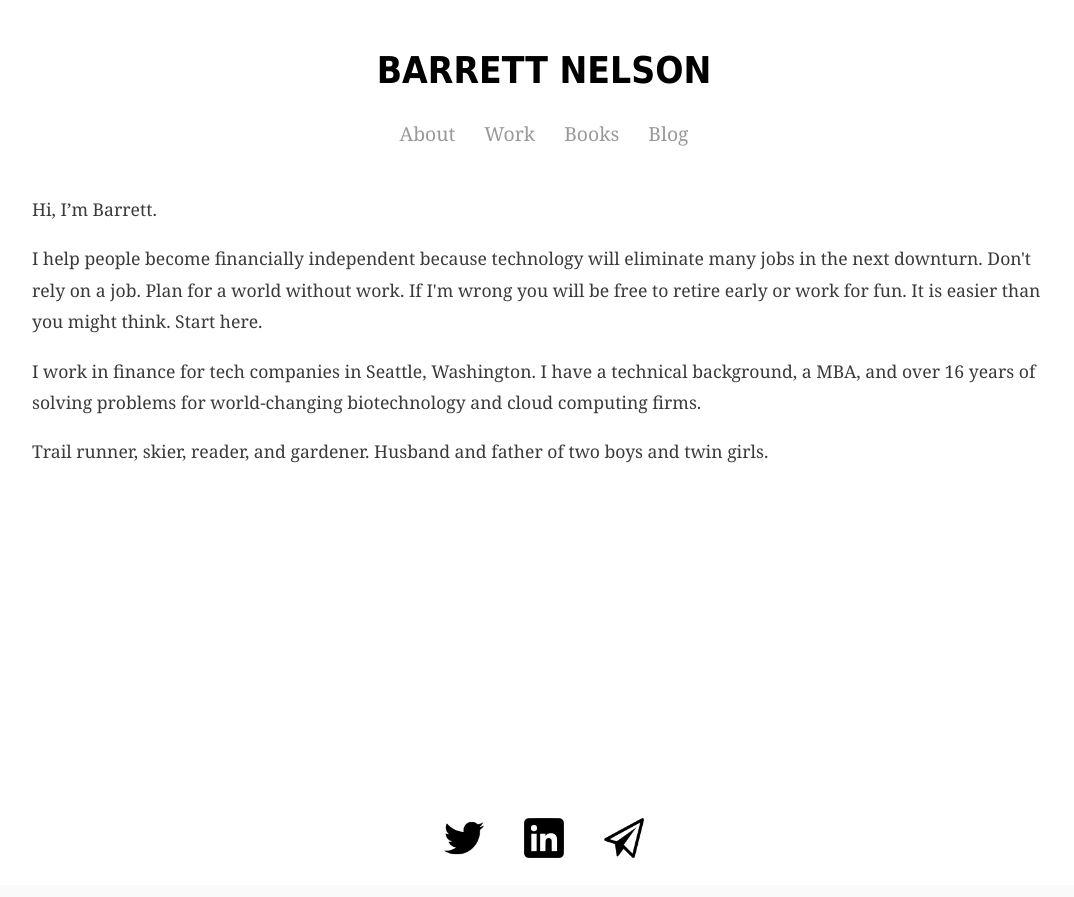
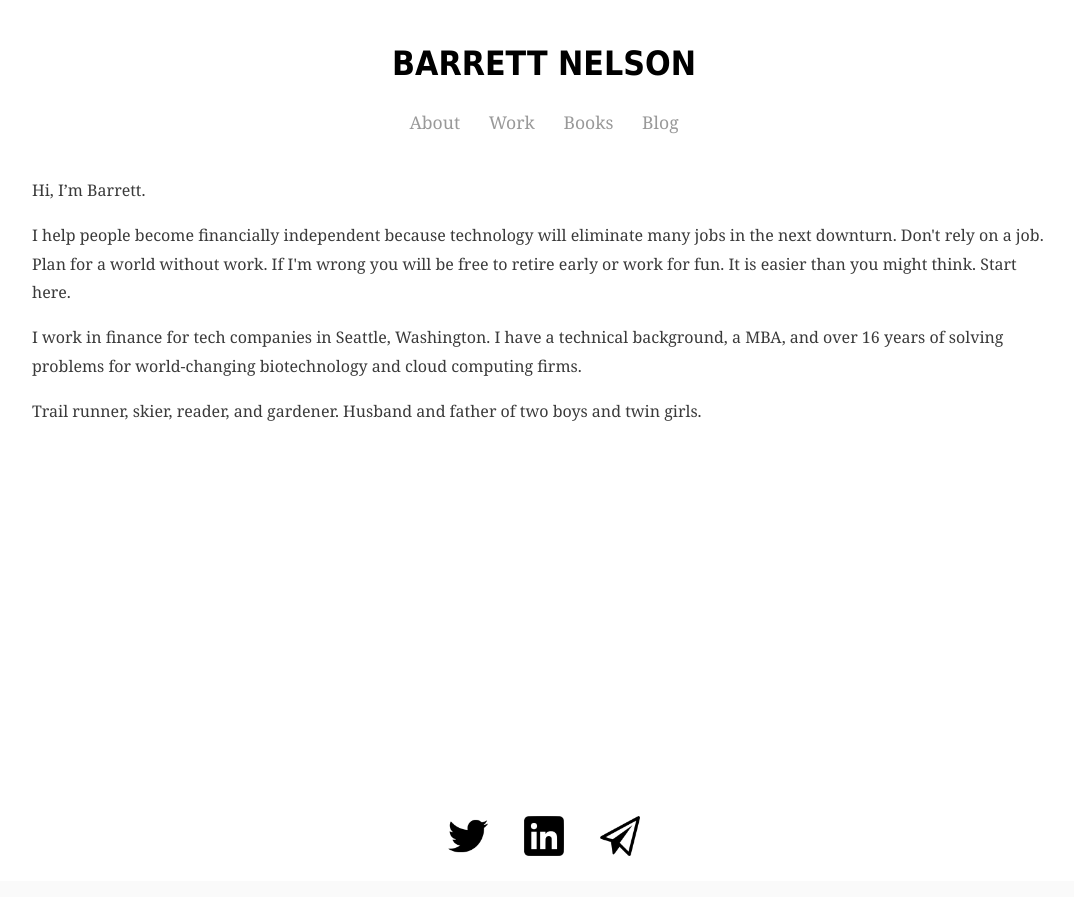
Before and after one commit to bstnel/bstnel.github.io, a Jekyll site: the page index.html, which Jekyll copies as it is, in a window 1280 px wide. Shown: the top 897 px of the page, without its empty margins (96-1170 px from the left). Built offline with Jekyll 4.4.1, drawn with Linux system fonts in a browser that asks for light colours.

Commit message:
Update main.css

```diff
--- a/css/main.css
+++ b/css/main.css
@@ -2,7 +2,7 @@
       margin: 0 auto;
       color: #3a3a3a;
       font-family: Georgia, serif;
-      font-size: 1.1em;
+      font-size: 1em;
       line-height: 180%;
       font-weight: 400;
       text-align: left;
@@ -10,24 +10,54 @@
       margin-bottom: 0;
 
     }
-    h1, h2, h3{
+    h1, h2, h3, h4, h5 {
       font-family: Tahoma, Geneva, sans-serif;
-      font-weight: 800;
-      text-transform: uppercase;
     }
     h1{
       font-size: 2.1em;
       margin: 1.5em;
+      font-weight: 800;
+      text-transform: uppercase;
+      font-family: Tahoma, Geneva, sans-serif;
     }
     h2{
-      font-size: 1.3em;
+      font-size: 1.2em;
       margin-top: 1.55em;
+      font-weight: 800;
+      text-transform: uppercase;
+      font-family: Tahoma, Geneva, sans-serif;
     }
+    h3{
+      font-size: 1em;
+      font-weight: 800;
+      margin: 2em 0 0;
+      font-family: Georgia, serif;
+
+   ;
+    }
+    h4{
+      font-size: 1em;
+      font-weight: 400;
+      margin: 0 0 0;
+      font-family: Georgia, serif;
+      color: #ccc;
+    }
+    h5{
+      font-size: 1em;
+      font-weight: 400;
+      margin: 0 0 0;
+      font-family: Georgia, serif;
+}
     .content{
       width: 80%;
       padding: 0 10% 5%;
     }
-    a{
+.books{
+      width: 80%;
+      padding: 0 10% 5%;
+      line-height: 120%;
+      }
+a{
       color: #999999;
       text-decoration: none;
       font-weight: 500;
```
